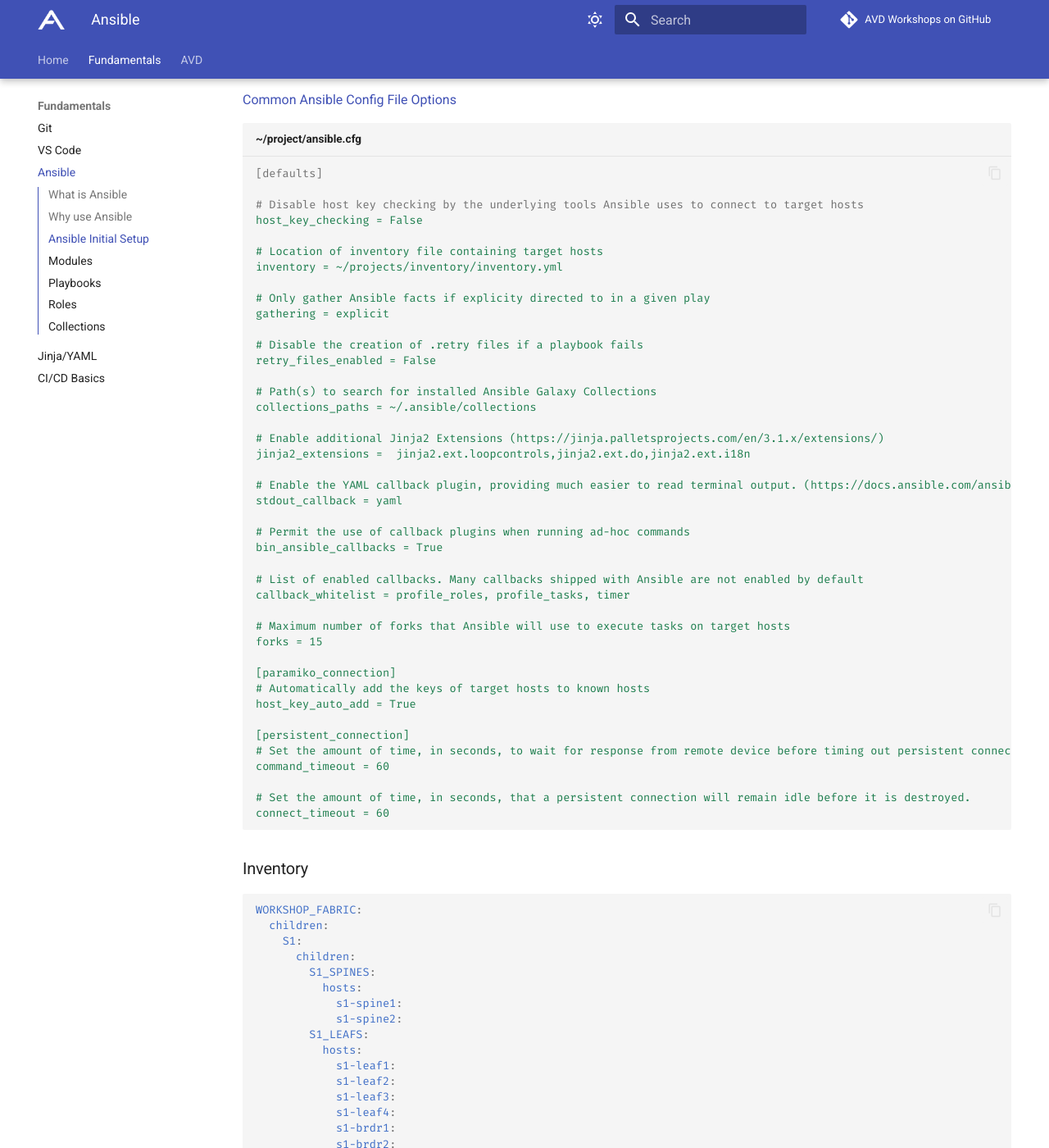
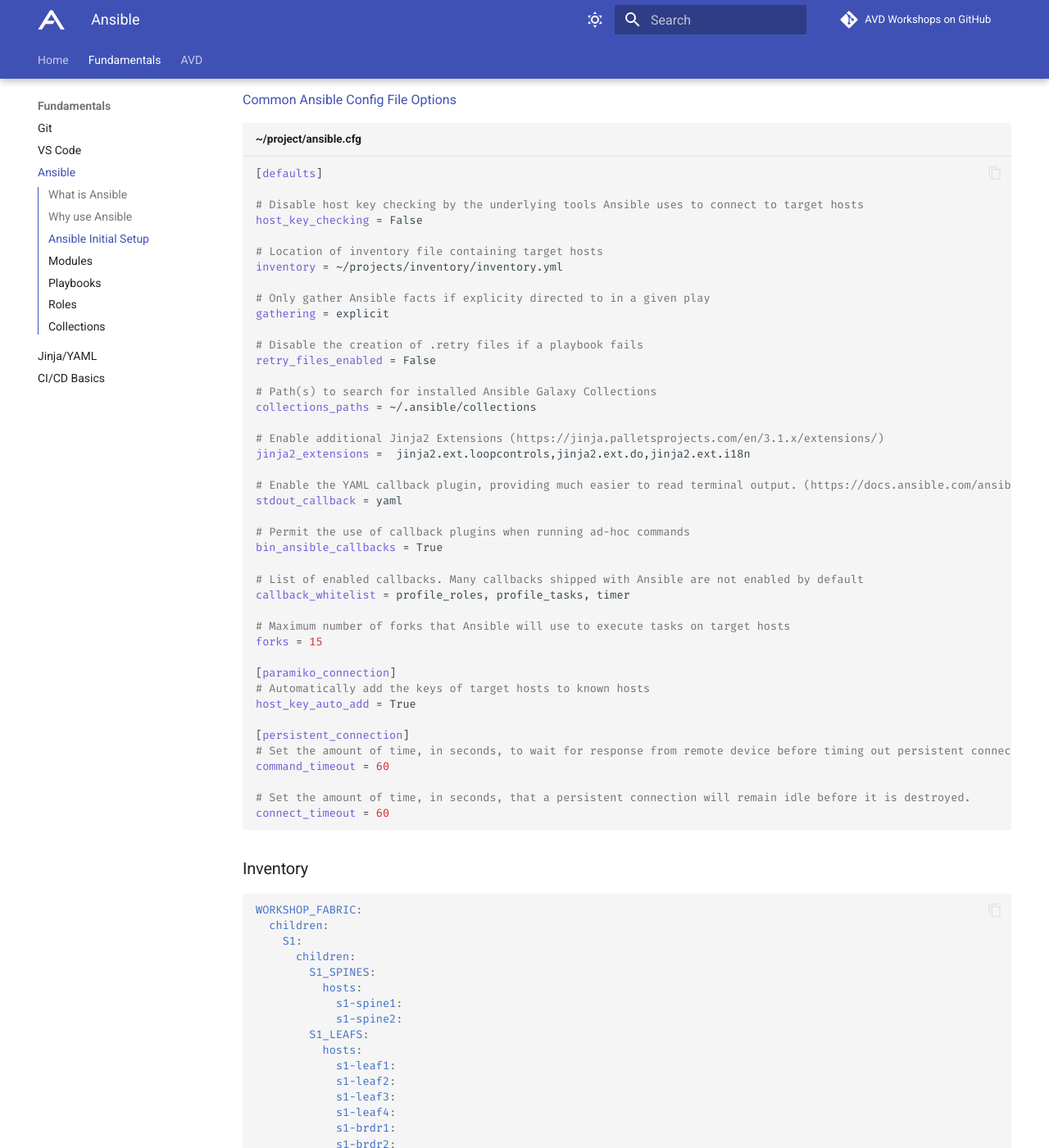
Before and after one commit to aristanetworks/avd-workshops, an MkDocs documentation site: the page built from workshops/ansible.md, in a window 1280 px wide and 1400 px high, scrolled down 1065 px. Shown: the whole window at 82% size. Built offline with MkDocs 1.6.1 and Material for MkDocs 9.7.7, drawn with Linux system fonts in a browser that asks for light colours; comment, search, counter and statistics services are not loaded.

Commit message:
adjust code block languages in ansible.md

````diff
--- a/workshops/ansible.md
+++ b/workshops/ansible.md
@@ -32,7 +32,7 @@
 
 [Common Ansible Config File Options](https://docs.ansible.com/ansible/latest/reference_appendices/config.html#common-options "Ansible Documentation")
 
-```yaml title="~/project/ansible.cfg"
+```apacheconf title="~/project/ansible.cfg"
 
 [defaults]
 
````
